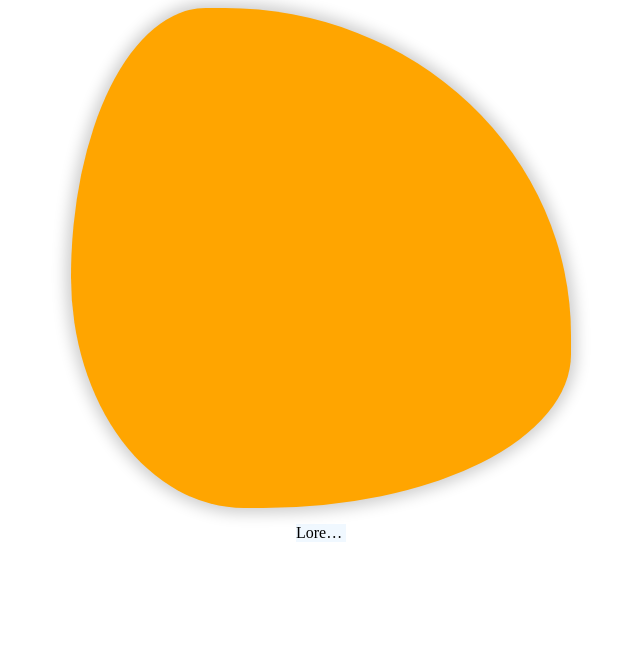
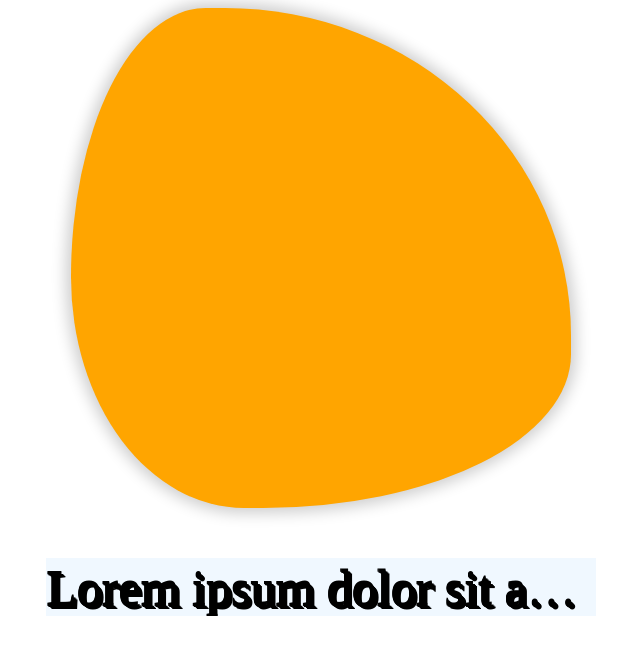
Before and after one commit to Helberte/Web-Design, a plain HTML site: page boder-radius/index.html in a window 1280 px wide. Shown: the whole page, without its empty margins (319-959 px from the left). Drawn offline with Linux system fonts and the light colour scheme.

Commit message:
text-shadow

```diff
--- a/boder-radius/index.html
+++ b/boder-radius/index.html
@@ -57,14 +57,20 @@
       height: 500px;
     }
 
-
-
     p{
       background-color: aliceblue;
       white-space: nowrap;
-      width: 50px;
+      width: 550px;
       overflow: hidden;
       text-overflow: ellipsis;
+      font-size: 50px;
+
+      text-shadow: 4px 5px 0 rgb(0, 0, 0),
+      3px 4px 0 rgb(0, 0, 0),
+      2px 3px 0 rgb(0, 0, 0),
+      1px 3px 0 rgb(0, 0, 0),
+      0px 2px 0 rgb(0, 0, 0),
+      0px 1px 0 rgb(0, 0, 00);
     }
   </style>
 
```
